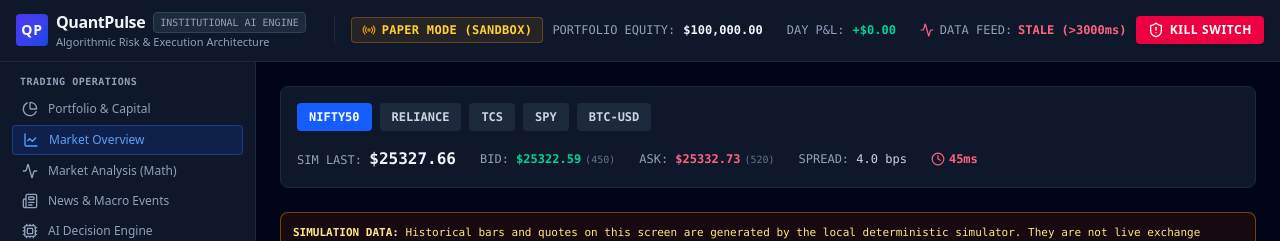
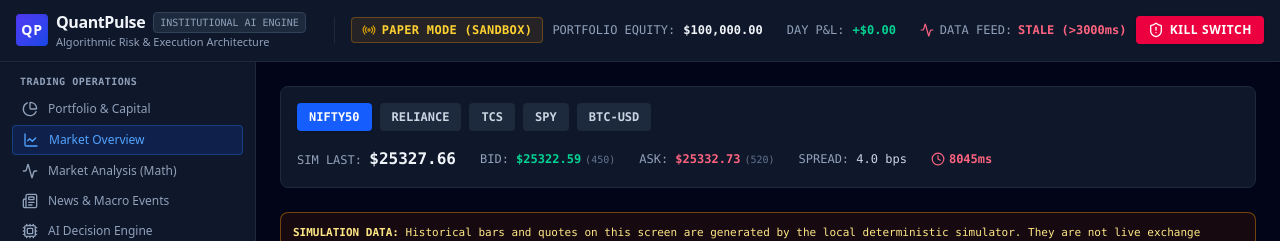
Before and after one commit to smurari229-ai/QuantPulse, a React (Vite) app: page / in a window 1280 px wide. Both pictures are taken after a click on the button "Market Overview". Shown: the top 241 px of the page. Built offline with nearby package versions, Linux system fonts and the light colour scheme.

Commit message:
fix: show effective simulated feed age in market health

```diff
--- a/src/components/views/MarketOverviewView.tsx
+++ b/src/components/views/MarketOverviewView.tsx
@@ -21,6 +21,7 @@ export const MarketOverviewView: React.FC<MarketOverviewViewProps> = ({
   isStaleData,
 }) => {
   const [activeTab, setActiveTab] = useState<'chart' | 'metadata' | 'data_quality'>('chart');
+  const dataAgeMs = Number.isFinite(snapshot.timestamp) ? Math.max(0, Date.now() - snapshot.timestamp) : Number.POSITIVE_INFINITY;
   const metadata = SUPPORTED_INSTRUMENTS.find((i) => i.symbol === selectedSymbol) || SUPPORTED_INSTRUMENTS[0];
 
   // SVG Candlestick math
@@ -80,7 +81,7 @@ export const MarketOverviewView: React.FC<MarketOverviewViewProps> = ({
           <div className="flex items-center space-x-1">
             <Clock className={`w-3.5 h-3.5 ${isStaleData ? 'text-rose-400' : 'text-emerald-400'}`} />
             <span className={isStaleData ? 'text-rose-400 font-bold' : 'text-emerald-400'}>
-              {snapshot.dataQuality.latencyMs}ms
+              {Number.isFinite(dataAgeMs) ? Math.round(dataAgeMs) : 'INVALID'}ms
             </span>
           </div>
         </div>
@@ -290,8 +291,8 @@ export const MarketOverviewView: React.FC<MarketOverviewViewProps> = ({
                     </div>
                     <div className="flex justify-between">
                       <span className="text-slate-400">Staleness Status:</span>
-                      <span className={snapshot.dataQuality.isStale ? 'text-rose-400 font-bold' : 'text-emerald-400'}>
-                        {snapshot.dataQuality.isStale ? 'STALE SIMULATION (TRADING HALTED)' : 'FRESH SIMULATION'}
+                      <span className={isStaleData ? 'text-rose-400 font-bold' : 'text-emerald-400'}>
+                        {isStaleData ? 'STALE SIMULATION (TRADING HALTED)' : 'FRESH SIMULATION'}
                       </span>
                     </div>
                     <div className="flex justify-between">
```
